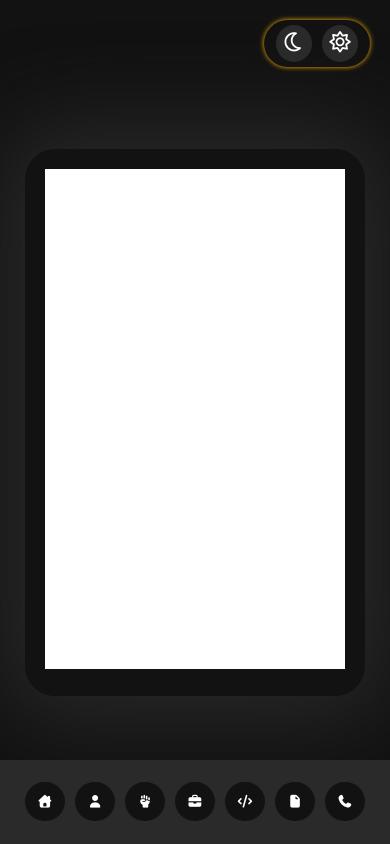
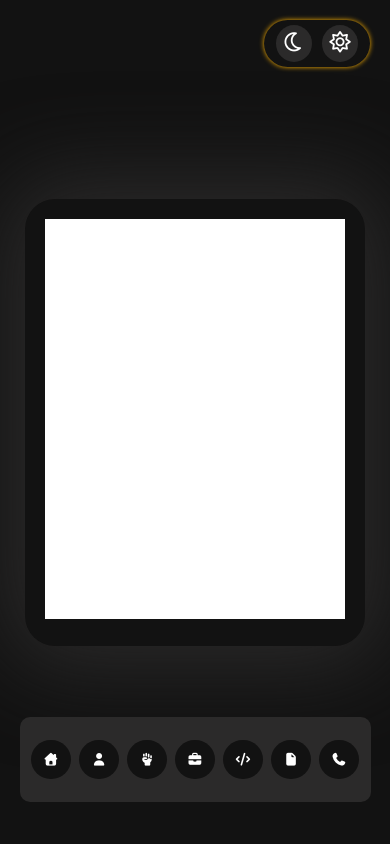
Before and after one commit to Sanjaypandi123/Portfolio-ReactJS, a React (Vite) app: page /resume in a window 390 px wide. Built offline with nearby package versions, Linux system fonts and the light colour scheme.

Commit message:
total complete

```diff
--- a/src/Csss/About.css
+++ b/src/Csss/About.css
@@ -165,7 +165,7 @@ span {
 
 @media all and (max-width:768px) {
     .about-wrapper {
-        padding-bottom: 12vh;
+        padding-bottom: 16vh;
     }
 
     .info-wrapper {
--- a/src/Csss/Home.css
+++ b/src/Csss/Home.css
@@ -124,7 +124,7 @@ h6 {}
     }
 
     .home-content {
-        padding: 70px 30px 100px;
+        padding: 70px 30px 150px;
         text-align: center;
         display: flex;
         flex-direction: column;
@@ -152,9 +152,6 @@ h6 {}
         transition: .8s;
     }
 
-    .home-wrapper {
-    }
-
     .home-right {
         display: flex;
         flex-direction: column;
@@ -163,9 +160,6 @@ h6 {}
 }
 
 @media all and (max-width:576px) {
-    .home-wrapper {
-        /* padding-bottom: 10vh; */
-    }
 
     .home-content {
         text-align: center;
--- a/src/Csss/Portfol.css
+++ b/src/Csss/Portfol.css
@@ -210,7 +210,7 @@
 @media (max-width:576px){
 
   .project-wrapper{
-    padding-bottom: 100px;
+    padding-bottom: 120px;
   }
 
   .project-content{
@@ -252,9 +252,12 @@
 
 @media (min-width:577px) and (max-width:768px){
 
+
+
   .project-content{
     row-gap:150px;
      padding-left: 80px;
+     padding-bottom: 250px;
   }
 
   .project-content .wrappers{
--- a/src/Csss/Skill.css
+++ b/src/Csss/Skill.css
@@ -187,11 +187,11 @@
 
     .skill-wrapper {
         gap: 0px;
+        padding-bottom: 150px;
     }
 
     .skill-wrapper .skillbox {
         gap: 60px;
-        padding-bottom: 60px;
     }
     .skillbox .skill-icon1 {
         animation-play-state: paused;
@@ -207,6 +207,7 @@
 
     .skill-wrapper {
         gap: 10px;
+        padding-bottom: 80px;
     }
 
     .skill-wrapper .skillbox {
@@ -214,7 +215,6 @@
         flex-wrap: wrap;
         justify-content: center;
 
-        padding-bottom: 60px;
     }
 
     .skillbox .skill-icon {
--- a/src/components/About.jsx
+++ b/src/components/About.jsx
@@ -150,10 +150,10 @@ const About = () => {
               >
                 <h5 className=''>Stay Touch</h5>
                 <div className="about-btns">
-                  <a className='buzz-float' href="https://github.com/Sanjaypandi123" target='_blank'><p><i class="fa-brands fa-github"></i></p></a>
-                  <a className='buzz-float' href="https://wa.me/8220316161" target="_blank"><p><i class="fa-brands fa-whatsapp"></i></p></a>
+                  <a className='buzz-float' href="https://github.com/Sanjaypandi123" target='_blank'><p><i className="fa-brands fa-github"></i></p></a>
+                  <a className='buzz-float' href="https://wa.me/8220316161" target="_blank"><p><i className="fa-brands fa-whatsapp"></i></p></a>
                   <a className='buzz-float' href="mailto:sanjayelanchikani@gmail.com" target='_blank'><p><i class="fa-regular fa-envelope"></i></p></a>
-                  <a className='buzz-float' href="https://www.linkedin.com/in/pandi-e-059358395/" target='_blank'><p><i class="fa-brands fa-linkedin-in"></i></p></a>
+                  <a className='buzz-float' href="https://www.linkedin.com/in/pandi-e-059358395/" target='_blank'><p><i className="fa-brands fa-linkedin-in"></i></p></a>
                 </div>
               </motion.div>
             </div>
--- a/src/components/Contact.jsx
+++ b/src/components/Contact.jsx
@@ -69,10 +69,10 @@ const Contact = () => {
               transition={{ duration: 1 }}
 
             >
-              <a className='buzz-float' href="https://github.com/Sanjaypandi123" target='_blank'><p><i class="fa-brands fa-github"></i></p></a>
-              <a className='buzz-float' href="https://wa.me/8220316161" target="_blank"><p><i class="fa-brands fa-whatsapp"></i></p></a>
-              <a className='buzz-float' href="mailto:sanjayelanchikani@gmail.com" target='_blank'><p><i class="fa-regular fa-envelope"></i></p></a>
-              <a className='buzz-float' href="https://www.linkedin.com/in/pandi-e-059358395/" target='_blank'><p><i class="fa-brands fa-linkedin-in"></i></p></a>
+              <a className='buzz-float' href="https://github.com/Sanjaypandi123" target='_blank'><p><i className="fa-brands fa-github"></i></p></a>
+              <a className='buzz-float' href="https://wa.me/8220316161" target="_blank"><p><i className="fa-brands fa-whatsapp"></i></p></a>
+              <a className='buzz-float' href="mailto:sanjayelanchikani@gmail.com" target='_blank'><p><i className="fa-regular fa-envelope"></i></p></a>
+              <a className='buzz-float' href="https://www.linkedin.com/in/pandi-e-059358395/" target='_blank'><p><i className="fa-brands fa-linkedin-in"></i></p></a>
             </motion.div>
           </div>
           <div className="right">
--- a/src/components/Home.jsx
+++ b/src/components/Home.jsx
@@ -84,10 +84,10 @@ const Home = () => {
               transition={{ duration: 1 }}
 
             >
-              <a className='buzz-float' href="https://github.com/Sanjaypandi123" target='_blank'><p><i class="fa-brands fa-github"></i></p></a>
-              <a className='buzz-float' href="https://wa.me/8220316161" target="_blank"><p><i class="fa-brands fa-whatsapp"></i></p></a>
-              <a className='buzz-float' href="mailto:sanjayelanchikani@gmail.com" target='_blank'><p><i class="fa-regular fa-envelope"></i></p></a>
-              <a className='buzz-float' href="https://www.linkedin.com/in/pandi-e-059358395/" target='_blank'><p><i class="fa-brands fa-linkedin-in"></i></p></a>
+              <a className='buzz-float' href="https://github.com/Sanjaypandi123" target='_blank'><p><i className="fa-brands fa-github"></i></p></a>
+              <a className='buzz-float' href="https://wa.me/8220316161" target="_blank"><p><i className="fa-brands fa-whatsapp"></i></p></a>
+              <a className='buzz-float' href="mailto:sanjayelanchikani@gmail.com" target='_blank'><p><i className="fa-regular fa-envelope"></i></p></a>
+              <a className='buzz-float' href="https://www.linkedin.com/in/pandi-e-059358395/" target='_blank'><p><i className="fa-brands fa-linkedin-in"></i></p></a>
               <motion.div className="BTN px-2  col-md-6 col-sm-12 sm-d-none py-3"
 
                 initial={{ translateX: "1200px" }}
--- a/src/index.css
+++ b/src/index.css
@@ -237,12 +237,15 @@ header .cnt:hover::after {
   header {
     position: fixed;
     height: 10vh;
-    width: 100%;
-    top: 90vh;
+    width: 90%;
+    top: 85vh;
     flex-direction: row;
     align-items: center;
-    justify-content: space-evenly;
+    justify-content: center;
     background-color: var(--iconsash);
+    margin-right: 5%;
+    gap: 15px;
+    border-radius: 10px;
   }
 
   header .icons {
@@ -290,14 +293,17 @@ header .cnt:hover::after {
 @media all and (max-width:576px) {
   header {
     height: 10vh;
-    width: 100%;
+    width: 90%;
+    margin-right: 5%;
     position: fixed;
-    top: 90vh;
+    top: 85vh;
     flex-direction: row;
     align-items: center;
     justify-content: center;
-    gap: 10px;
+    gap: 8px;
     background-color: var(--iconsash);
+
+    border-radius: 10px;
   }
 
   header .icons {
@@ -453,6 +459,6 @@ header .cnt:hover::after {
 @media all and (max-width:576px) {
   .resume-wrapper iframe{
       width: 300px;
-      height: 500px;
+      height: 400px;
   }
 }
```
Also changed, not shown: src/Csss/Contact.css (+52 -30 lines).
